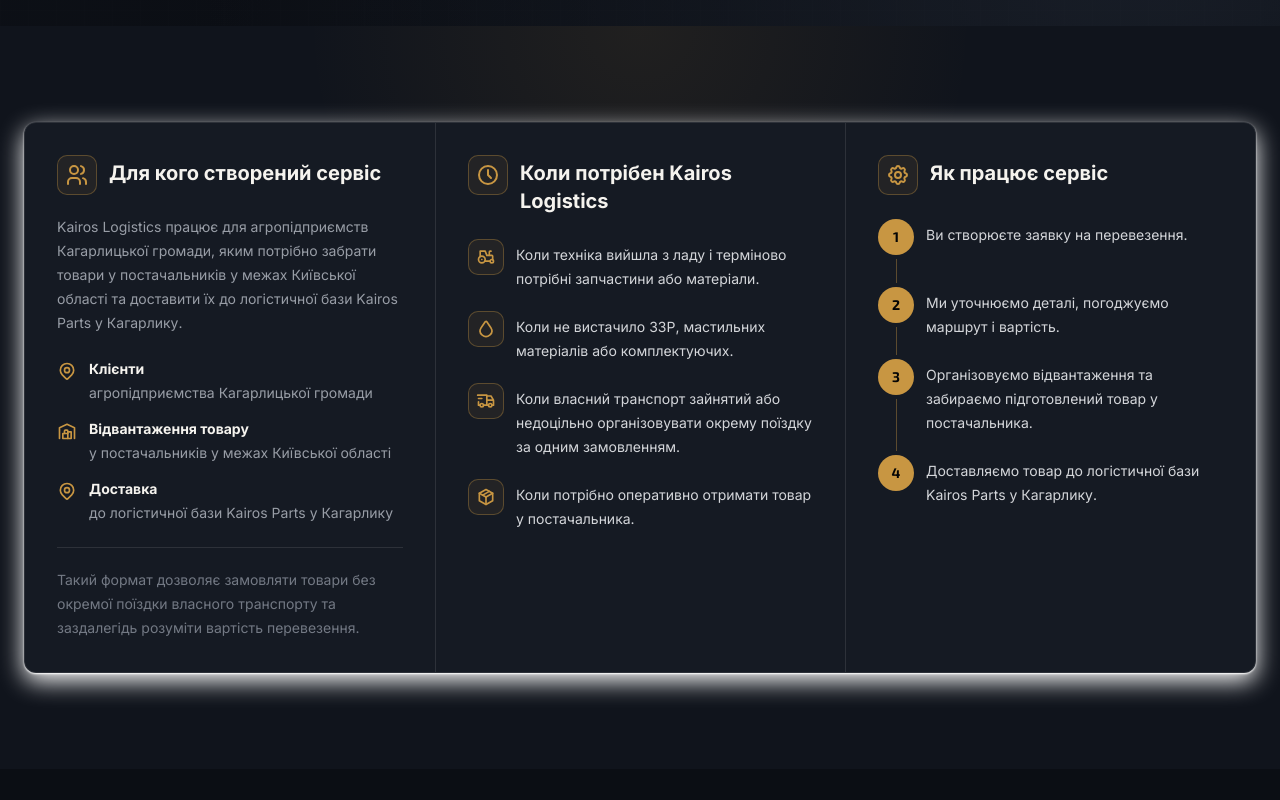
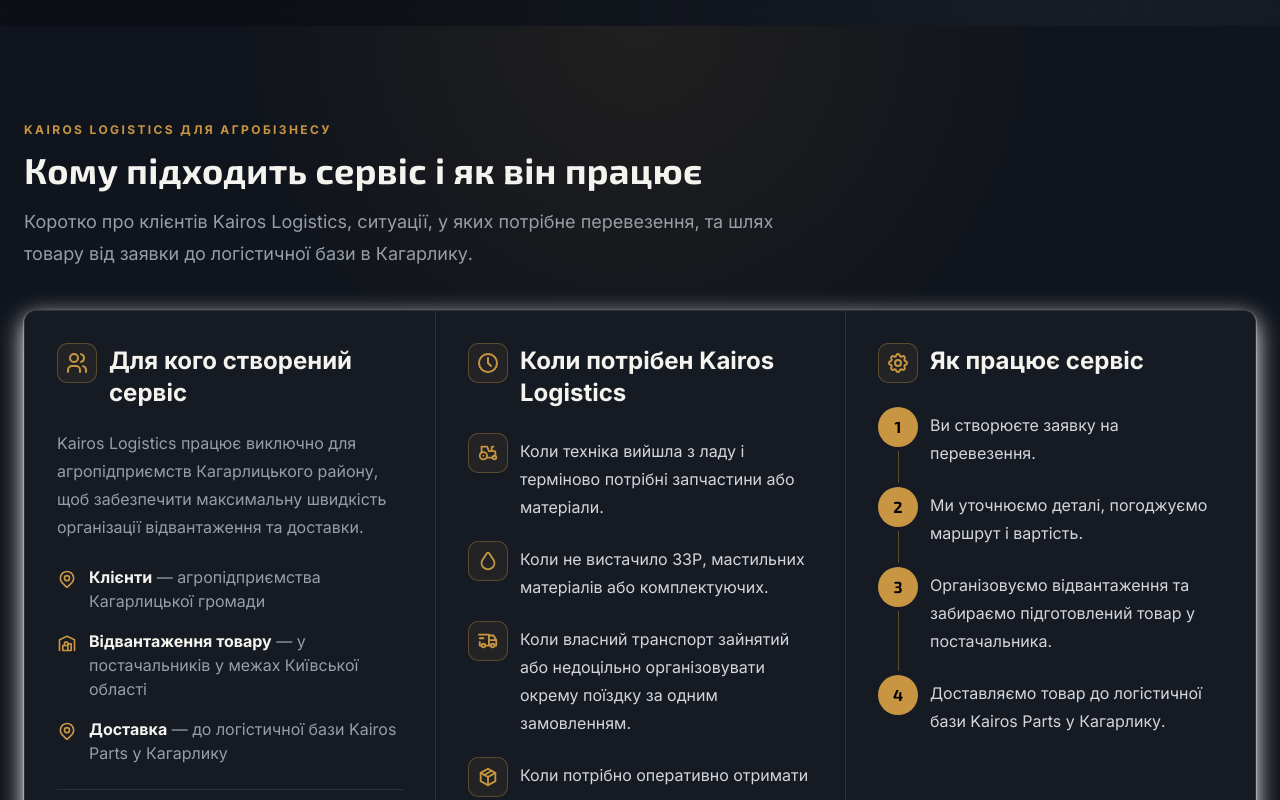
Before and after one commit to Serhiy199/Kairos-Parts, a Next.js app: page /logistics in a window 1280 px wide. Shown: the part 2200-3000 px from the top of the page. Built offline with nearby package versions, Linux system fonts and the light colour scheme; no server answers.

Commit message:
style: polish logistics overview section

```diff
--- a/components/public/logistics/logistics-overview-section.tsx
+++ b/components/public/logistics/logistics-overview-section.tsx
@@ -63,17 +63,28 @@
     >
       <div className="pointer-events-none absolute inset-0 bg-[radial-gradient(circle_at_50%_0%,rgba(200,150,66,0.09),transparent_34%)]" />
       <div className="kp-container relative">
-        <h2 id="logistics-overview-title" className="sr-only">
-          Огляд сервісу Kairos Logistics
-        </h2>
+        <div className="max-w-4xl">
+          <p className="text-xs font-bold uppercase tracking-[0.2em] text-accent">
+            Kairos Logistics для агробізнесу
+          </p>
+          <h2
+            id="logistics-overview-title"
+            className="mt-3 text-3xl font-bold leading-tight text-public-primary sm:text-4xl"
+          >
+            Кому підходить сервіс і як він працює
+          </h2>
+          <p className="mt-4 max-w-3xl text-base leading-7 text-public-muted sm:text-lg sm:leading-8">
+            Коротко про клієнтів Kairos Logistics, ситуації, у яких потрібне перевезення, та шлях
+            товару від заявки до логістичної бази в Кагарлику.
+          </p>
+        </div>
 
-        <div className="overflow-hidden rounded-xl border border-public-border bg-public-card shadow-card lg:grid lg:grid-cols-3">
+        <div className="mt-10 overflow-hidden rounded-xl border border-public-border bg-public-card shadow-card lg:grid lg:grid-cols-3">
           <div className="p-5 sm:p-7 lg:p-8">
             <OverviewHeading icon={TbUsers}>Для кого створений сервіс</OverviewHeading>
-            <p className="mt-5 text-sm leading-6 text-public-muted">
-              Kairos Logistics працює для агропідприємств Кагарлицької громади, яким потрібно
-              забрати товари у постачальників у межах Київської області та доставити їх до
-              логістичної бази Kairos Parts у Кагарлику.
+            <p className="mt-5 text-base leading-7 text-public-muted">
+              Kairos Logistics працює виключно для агропідприємств Кагарлицького району, щоб
+              забезпечити максимальну швидкість організації відвантаження та доставки.
             </p>
 
             <div className="mt-6 space-y-4">
@@ -85,20 +96,21 @@
                     <Icon
                       aria-hidden="true"
                       focusable="false"
-                      className="mt-0.5 size-5 shrink-0 text-accent"
+                      className="mt-1 size-5 shrink-0 text-accent"
                     />
-                    <div className="min-w-0">
-                      <p className="text-sm font-bold leading-5 text-public-primary">{detail.title}</p>
-                      <p className="mt-1 text-sm leading-5 text-public-muted">{detail.text}</p>
-                    </div>
+                    <p className="min-w-0 text-base leading-6 text-public-muted">
+                      <strong className="font-bold text-public-primary">{detail.title}</strong>
+                      {' — '}
+                      {detail.text}
+                    </p>
                   </div>
                 );
               })}
             </div>
 
-            <p className="mt-6 border-t border-public-border pt-5 text-sm leading-6 text-public-subtle">
-              Такий формат дозволяє замовляти товари без окремої поїздки власного транспорту та
-              заздалегідь розуміти вартість перевезення.
+            <p className="mt-6 border-t border-public-border pt-5 text-base leading-7 text-public-subtle">
+              Такий формат дозволяє нам забезпечувати швидкий сервіс без утримання великого
+              автопарку та пропонувати прозорі тарифи.
             </p>
           </div>
 
@@ -111,10 +123,10 @@
 
                 return (
                   <li key={useCase.text} className="flex items-start gap-3">
-                    <span className="grid size-9 shrink-0 place-items-center rounded-lg border border-public-border-accent bg-accent/[0.08] text-accent">
-                      <Icon aria-hidden="true" focusable="false" className="size-5" />
+                    <span className="grid size-10 shrink-0 place-items-center rounded-lg border border-public-border-accent bg-accent/[0.08] text-accent">
+                      <Icon aria-hidden="true" focusable="false" className="size-[22px]" />
                     </span>
-                    <p className="min-w-0 pt-1 text-sm leading-6 text-public-secondary">{useCase.text}</p>
+                    <p className="min-w-0 pt-1 text-base leading-7 text-public-secondary">{useCase.text}</p>
                   </li>
                 );
               })}
@@ -129,14 +141,14 @@
                 const isLast = index === processSteps.length - 1;
 
                 return (
-                  <li key={step} className="grid grid-cols-[2.25rem_minmax(0,1fr)] gap-3">
-                    <span aria-hidden="true" className="flex min-h-[4.25rem] flex-col items-center">
-                      <span className="grid size-9 shrink-0 place-items-center rounded-full bg-accent font-display text-sm font-bold text-primary">
+                  <li key={step} className="grid grid-cols-[2.5rem_minmax(0,1fr)] gap-3">
+                    <span aria-hidden="true" className="flex min-h-[4.75rem] flex-col items-center">
+                      <span className="grid size-10 shrink-0 place-items-center rounded-full bg-accent font-display text-base font-bold text-primary">
                         {index + 1}
                       </span>
                       {!isLast ? <span className="my-1 w-px flex-1 bg-accent/40" /> : null}
                     </span>
-                    <p className={`min-w-0 pt-1 text-sm leading-6 text-public-secondary ${isLast ? '' : 'pb-5'}`}>
+                    <p className={`min-w-0 pt-1 text-base leading-7 text-public-secondary ${isLast ? '' : 'pb-5'}`}>
                       {step}
                     </p>
                   </li>
@@ -156,7 +168,7 @@
       <span className="grid size-10 shrink-0 place-items-center rounded-lg border border-public-border-accent bg-accent/[0.08] text-accent">
         <Icon aria-hidden="true" focusable="false" className="size-6" />
       </span>
-      <h3 className="min-w-0 pt-1 text-xl font-bold leading-7 text-public-primary">{children}</h3>
+      <h3 className="min-w-0 pt-0.5 text-2xl font-bold leading-8 text-public-primary">{children}</h3>
     </div>
   );
 }
```
